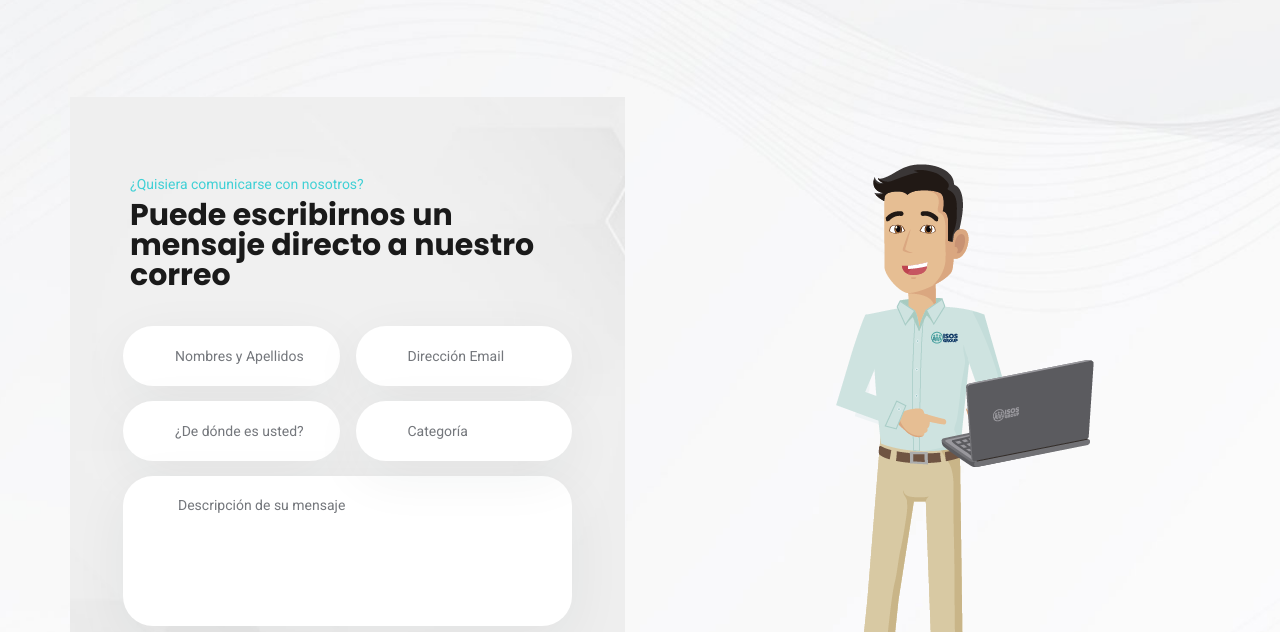
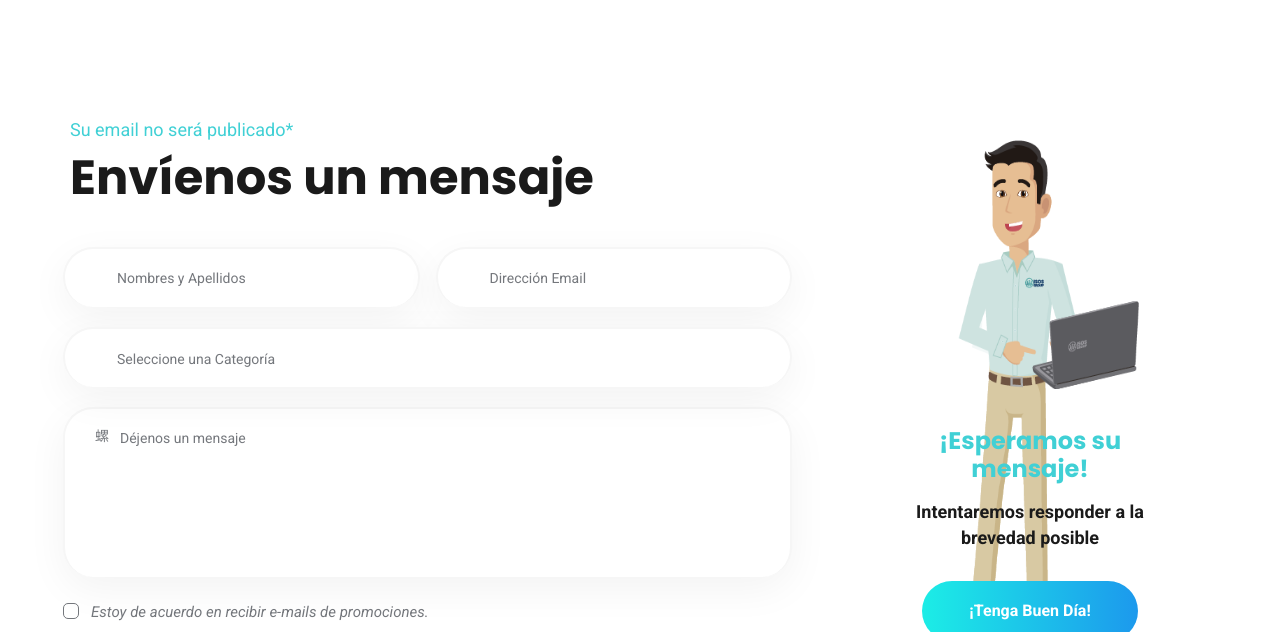
Before and after one commit to MateoQP22/pagina-isos, a plain HTML site: page contacto.html in a window 1280 px wide. Shown: the part 168-800 px from the top of the page. Drawn offline with nearby package versions, Linux system fonts and the light colour scheme; some packages are replaced by stand-ins of ours; files whose address does not match are found by name; a web font is replaced by a local one.

Commit message:
Pagina 100%

```diff
--- a/assets/css/ignore_for_wp.css
+++ b/assets/css/ignore_for_wp.css
@@ -760,7 +760,8 @@
 .chatNow{
 	position: relative;
 	text-align: center;
-	background: url(../images/bg/16.jpg) no-repeat center center / cover;
+	background: url(../images/personaje_Mesa\ de\ trabajo\ 1.png) no-repeat center center / cover;
+	background-size: 386px 555px;
 	padding: 310px 35px 52px;
 }
 .chatNow h4{
--- a/contacto.html
+++ b/contacto.html
@@ -96,14 +96,14 @@
     </header>
     <!-- Header End -->
 
-    <!-- Appoinment Start -->
-    <section class="appoinmentSection01" style="padding-top: 100px;">
+    <!-- Contact Form Start -->
+    <section class="contactSection">
         <div class="container largeContainer">
             <div class="row">
-                <div class="col-xl-6">
+                <div class="col-md-8">
                     <div class="appointment_form">
-                        <p>¿Quisiera comunicarse con nosotros?</p>
-                        <h3>Puede escribirnos un mensaje directo a nuestro correo</h3>
+                        <p>Su email no será publicado*</p>
+                        <h3>Envíenos un mensaje</h3>
                         <form action="#" method="post" class="row" id="contact_form">
                             <div class="input-field col-md-6">
                                 <i class="twi-user2"></i>
@@ -113,13 +113,9 @@
                                 <i class="twi-envelope2"></i>
                                 <input class="required" type="email" name="con_email" placeholder="Dirección Email">
                             </div>
-                            <div class="input-field col-md-6">
-                                <i class="twi-map-marker-alt2"></i>
-                                <input type="text" name="con_location" placeholder="¿De dónde es usted?">
-                            </div>
-                            <div class="input-field col-md-6">
+                            <div class="input-field icRight col-md-12">
                                 <select class="required" name="con_subject">
-                                    <option selected="selected">Categoría</option>
+                                    <option selected="selected">Seleccione una Categoría</option>
                                     <option>Isos Consultoria</option>
                                     <option>Isos Vigilancia</option>
                                     <option>Isos Monitoreo</option>
@@ -129,9 +125,14 @@
                                 </select>
                             </div>
                             <div class="input-field col-md-12">
-                                <i class="twi-comment-lines2"></i>
-                                <textarea class="required" name="con_message"
-                                    placeholder="Descripción de su mensaje"></textarea>
+                                <i class="twi-pen2"></i>
+                                <textarea class="required" name="con_message" placeholder="Déjenos un mensaje"></textarea>
+                            </div>
+                            <div class="col-md-7 input-field">
+                                <label>
+                                    <input type="checkbox" name="subscribe" value="Also subscribe us">
+                                    <span class="wpcf7-list-item-label">Estoy de acuerdo en recibir e-mails de promociones.</span>
+                                </label>
                             </div>
                             <div class="input-field col-md-12">
                                 <button type="submit" class="qu_btn">Enviar</button>
@@ -140,15 +141,17 @@
                         </form>
                     </div>
                 </div>
-                <div class="col-lg-4" style="left:20%; margin-right: 50px;">
-                    <div class="abthumb" style="bottom: -29px; right: 50px;">
-                        <img src="assets/images/personaje_Mesa de trabajo 1.png" style="background-size: cover;">
+                <div class="col-md-4">
+                    <div class="chatNow">
+                        <h4>¡Esperamos su mensaje!</h4>
+                        <p>Intentaremos responder a la brevedad posible</p>
+                        <a href="javascript:void(0);" class="qu_btn">¡Tenga buen día!</a>
                     </div>
                 </div>
             </div>
         </div>
     </section>
-    <!-- Appoinment End -->
+    <!-- Contact Form End -->
 
     <!-- Copyright Section -->
     <section class="fcopyright">
```
